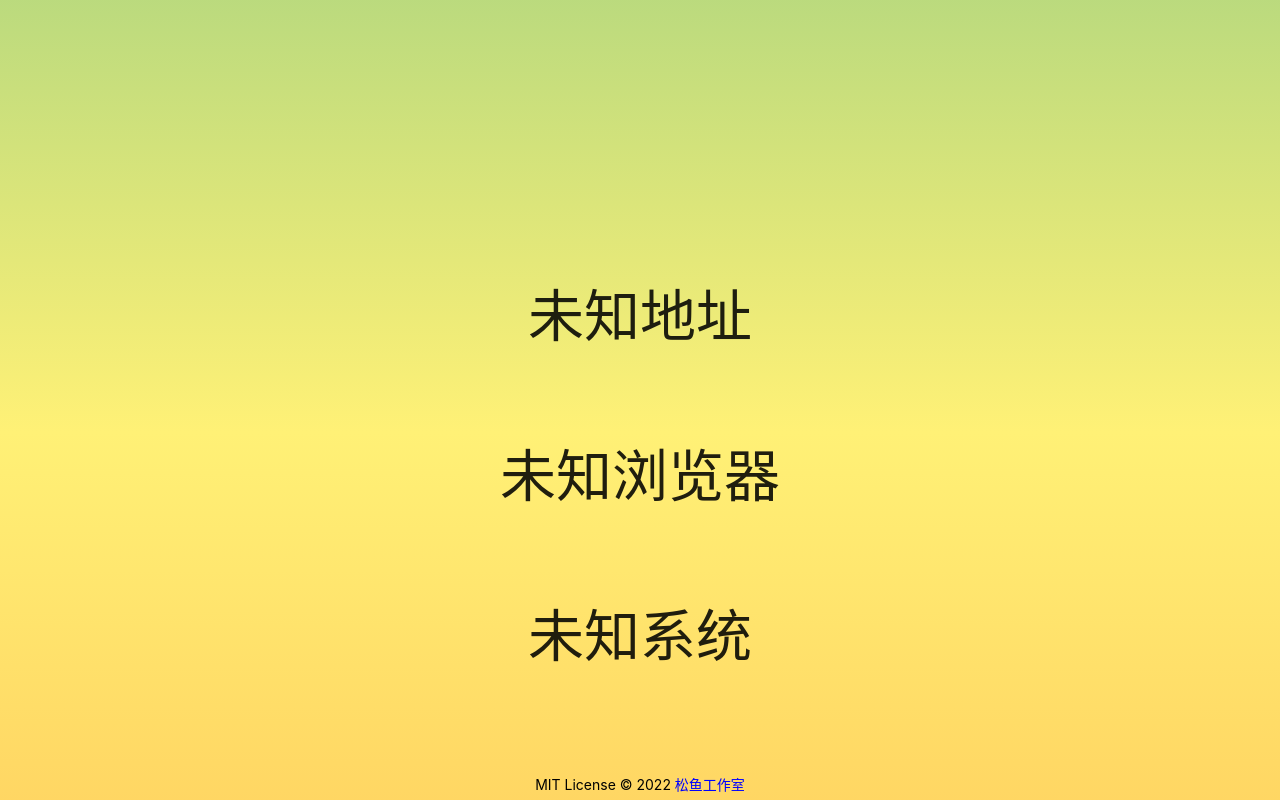
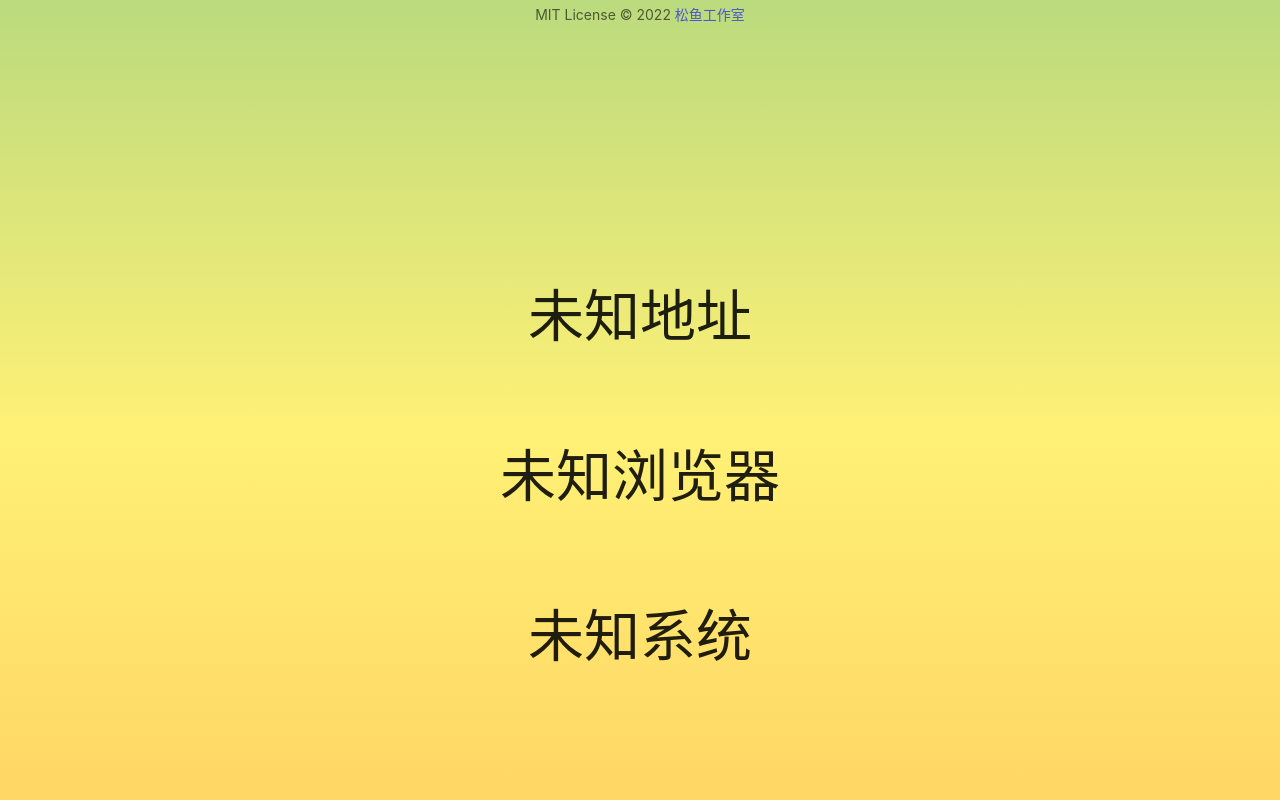
Before and after one commit to jackjyq/ip, a Django app: template templates/index.html in a window 1280 px wide. Run offline with Django 3.2, Linux system fonts and the light colour scheme; the template is opened without the code that fills it, so the values that code supplies are empty.

Commit message:
move copyright to top

```diff
--- a/static/styles.css
+++ b/static/styles.css
@@ -97,3 +97,14 @@ footer {
   font-size: 14px;
   width: 100%;
 }
+
+header {
+  text-align: center;
+  position: fixed;
+  top: 8px;
+  width: 100%;
+}
+
+header p {
+  font-size: 14px;
+}
--- a/templates/index.html
+++ b/templates/index.html
@@ -44,6 +44,18 @@
   </head>
 
   <body>
+    <header>
+      <p>
+        MIT License © 2022
+        <a href="https://gitee.com/songyustudio/ip">松鱼工作室</a>
+      </p>
+      {% if database_name %}
+      <p>
+        IP 归属地数据库：
+        <a href="{{ database_href }}">{{ database_name }}</a>
+      </p>
+      {% endif %}
+    </header>
     <main>
       <section>
         <h1>{{ ip }}</h1>
@@ -82,9 +94,5 @@
         {% endif %}
       </section>
     </main>
-    <footer>
-      MIT License © 2022
-      <a href="https://gitee.com/songyustudio/ip">松鱼工作室</a>
-    </footer>
   </body>
 </html>
```
